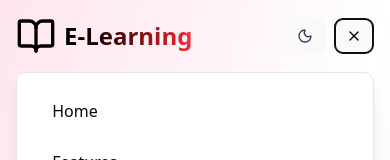
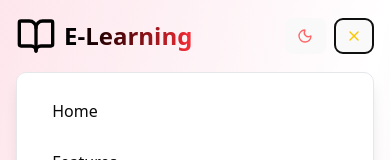
Before and after one commit to ahmedehab72/e-learning, a React (Vite) app: page / in a window 390 px wide. Both pictures are taken after a click on the button 353 px from the left and 36 px from the top of the page. Shown: the top 160 px of the page. Built offline with nearby package versions, Linux system fonts and the light colour scheme.

Commit message:
handle dark mode , toggle menu btns

```diff
--- a/src/components/Header.tsx
+++ b/src/components/Header.tsx
@@ -101,7 +101,7 @@ const Header = () => {
               {isDark ? (
                 <Sun className="w-5 h-5 text-yellow-400" />
               ) : (
-                <Moon className="w-5 h-5 text-gray-700 dark:text-gray-300" />
+                <Moon className="w-5 h-5 text-red-400 dark:text-gray-300" />
               )}
             </Button>
             <Button
@@ -110,9 +110,9 @@ const Header = () => {
               size="icon"
             >
               {isMobileMenuOpen ? (
-                <X className="w-6 h-6" />
+                <X className="w-6 h-6 text-yellow-400" />
               ) : (
-                <Menu className="w-6 h-6" />
+                <Menu className="w-6 h-6 text-red-400" />
               )}
             </Button>
           </div>
```
Also changed, not shown: src/App.css (+0 -30 lines).
